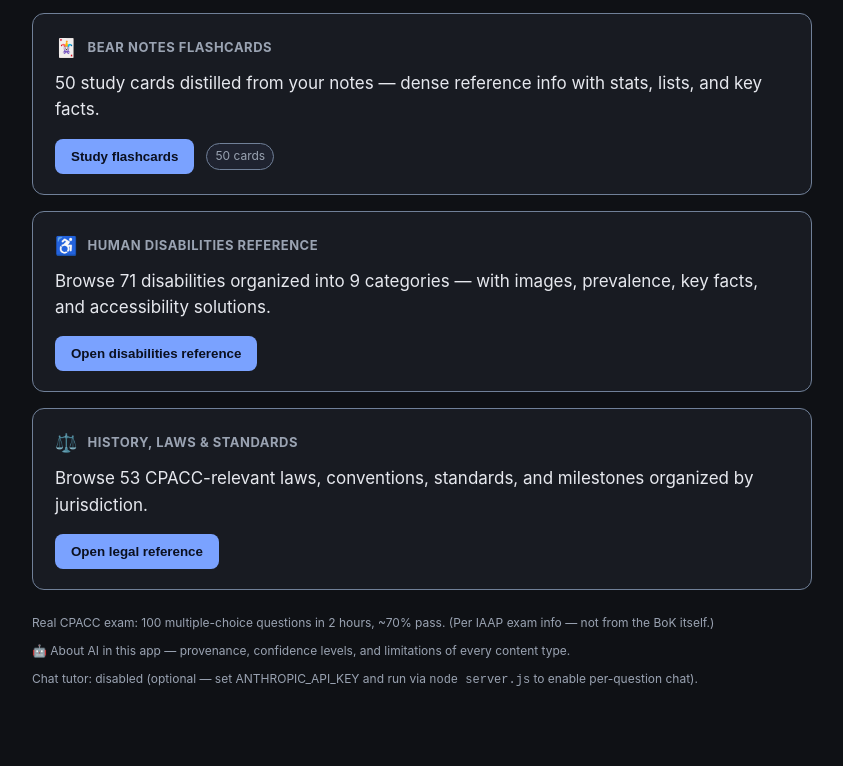
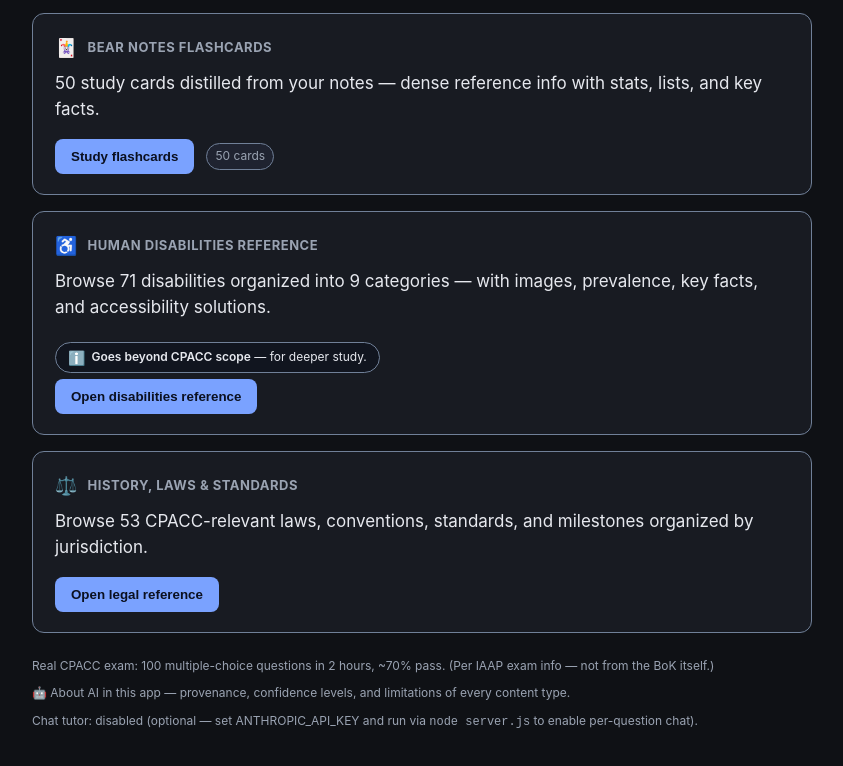
Before and after one commit to lucidsif/cpacc-exam-prep, a website with bundled scripts: page index.html in a window 1280 px wide. Shown: the part 729-1495 px from the top of the page, without its empty margins (218-1061 px from the left). Built offline with nearby package versions, Linux system fonts and the light colour scheme; files whose address does not match are found by name.

Commit message:
feat(ux): "Goes beyond CPACC scope" label on disabilities reference
The Human Disabilities reference (71 conditions × 9 categories with
prevalence stats, key facts, and accessibility solutions) goes deeper
than the actual CPACC exam tests. Adding a small inline note so users
know it's bonus depth, not exam-critical:

  ℹ️  Goes beyond CPACC scope — for deeper study.

Per accessibility-lead review:
- Uses a NEUTRAL pill (.scope-note) — not the amber .pv-banner which
  is reserved for AI-output warnings. Reusing the amber channel would
  muddy semantic meaning.
- No role attribute. Static descriptive content; screen readers read
  the <p> fine on its own.
- Label appears in BOTH the home-page card and the reference page
  itself (per WCAG 2.4.6 — Headings and Labels — context must be
  available where the user lands, including deep links and back-nav).

Tests: 2 new DOM assertions verify the label appears in both places.
56/56 pass.

Co-Authored-By: Claude Opus 4.7 <noreply@anthropic.com>

```diff
--- a/src/views/disabilities.js
+++ b/src/views/disabilities.js
@@ -44,6 +44,7 @@ export function renderDisabilities(ctx) {
     app.innerHTML = `
         <h1>Human disabilities</h1>
         <div class="sub">${d.items.length} conditions across ${d.categories.length} categories. Tap a category to browse.</div>
+        <p class="scope-note"><span class="scope-icon" aria-hidden="true">ℹ️</span> <span><b>Goes beyond CPACC scope</b> — for deeper study.</span></p>
         ${renderProvenanceBadge(prov, 'the disabilities reference')}
         <div class="cat-grid" role="list">${cards}</div>
       `;
--- a/src/views/home.js
+++ b/src/views/home.js
@@ -72,6 +72,7 @@ export function renderHome(ctx) {
       <div class="panel">
         <h2 class="qmeta"><span class="qmeta-emoji" aria-hidden="true">♿</span> Human disabilities reference</h2>
         <div class="qtext">Browse ${(data.DISABILITIES?.items || []).length} disabilities organized into ${(data.DISABILITIES?.categories || []).length} categories — with images, prevalence, key facts, and accessibility solutions.</div>
+        <p class="scope-note"><span class="scope-icon" aria-hidden="true">ℹ️</span> <span><b>Goes beyond CPACC scope</b> — for deeper study.</span></p>
         <div class="row">
           <button id="start-disabilities" ${!data.DISABILITIES ? 'disabled' : ''}>Open disabilities reference</button>
         </div>
--- a/styles/app.css
+++ b/styles/app.css
@@ -186,6 +186,18 @@ button:disabled { opacity: 0.5; cursor: not-allowed; }
 .provenance-card .pv-limits { margin: 4px 0 0; padding-left: 18px; }
 .provenance-card .pv-limits li { line-height: 1.45; }
 
+/* Neutral "scope" note — static descriptive label. NOT a warning or
+   alert (no role). Uses the same neutral pill vocabulary as the
+   provenance badges to avoid muddying the amber AI-warning channel. */
+.scope-note {
+  display: inline-flex; align-items: center; gap: 6px;
+  margin: 6px 0; padding: 5px 12px;
+  background: #11151f; border: 1px solid var(--border); border-radius: 999px;
+  font-size: 12px; color: var(--text);
+}
+.scope-note .scope-icon { font-size: 14px; line-height: 1; }
+.scope-note b { font-weight: 600; }
+
 .pv-banner {
   display: flex; flex-wrap: wrap; align-items: center; gap: 8px;
   margin-bottom: 10px; padding: 8px 12px;
```
Also changed, not shown: tests/views.test.js (+36 -0 lines).
